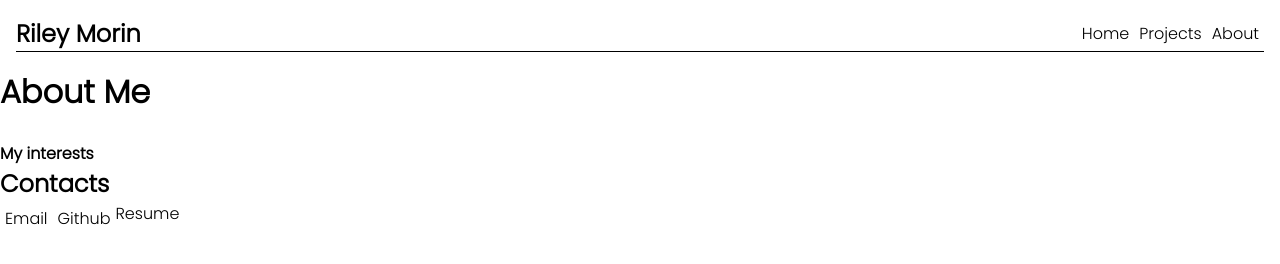
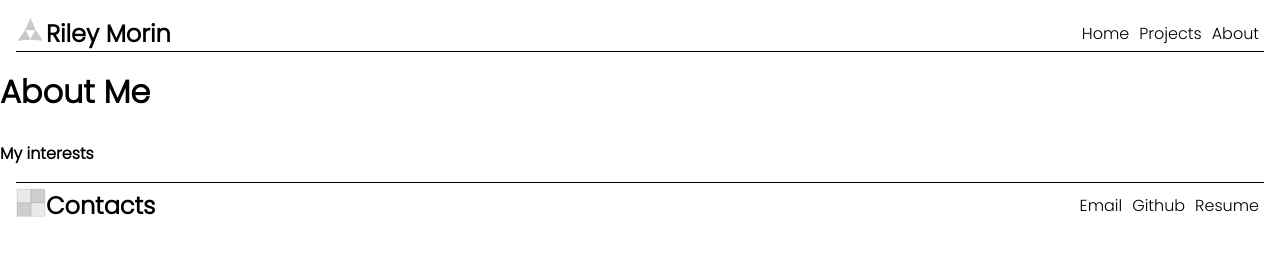
Before and after one commit to Rmorin19/Portfolio, a plain HTML site: page about.html in a window 1280 px wide. Drawn offline with Linux system fonts and the light colour scheme.

Commit message:
started putting imgs and more content

```diff
--- a/about.html
+++ b/about.html
@@ -17,13 +17,18 @@
   <body>
     <header>
       <div class="header-container">
-        <h2>Riley Morin</h2>
+        <div class="name-logo">
+          <img src="images/Logo.png" alt="" width="30px" height="30px" />
+          <h2 id="title">Riley Morin</h2>
+        </div>
         <nav>
+          <div class="navigation">
             <ul>
               <a href="index.html"><li>Home</li></a>
               <a href="index.html"><li>Projects</li></a>
               <a href="about.html"><li>About</li></a>
             </ul>
+          </div>
         </nav>
       </div>
     </header>
@@ -31,6 +36,11 @@
       <div>
         <h1>About Me</h1>
         <p></p>
+      </div>
+      <div id="image-strip">
+        <img src="" alt="" />
+        <img src="" alt="" />
+        <img src="" alt="" />
         <img src="" alt="" />
       </div>
       <div>
@@ -41,15 +51,23 @@
       </div>
     </main>
     <footer>
+      <div class="footer-container">
+        <div class="footer-logo">
+          <img src="images/Capture.PNG" alt="" width="30px" height="30px" />
           <h2>Contacts</h2>
+        </div>
         <ul>
           <a href="mailto:riley.morin@gmail.com"><li>Email</li></a>
           <a href="https://github.com/Rmorin19" target="_blank"
             ><li>Github</li></a
           >
-        <!--once its finished -->
-        <li>Resume</li>
+          <a
+            href="https://smailpembinatrails-my.sharepoint.com/personal/rmorin_smail_pembinatrails_ca/Documents/Resume.pdf"
+            target="_blank"
+            ><li>Resume</li></a
+          >
         </ul>
+      </div>
     </footer>
   </body>
 </html>
--- a/styles.css
+++ b/styles.css
@@ -13,9 +13,31 @@
   border-bottom: 1px solid black;
 }
 
+.footer-container {
+  display: flex;
+  flex-wrap: nowrap;
+  justify-content: space-between;
+  margin: 1em;
+  padding-top: 5px;
+  border-top: 1px solid black;
+}
+
 .name-logo {
   display: flex;
   flex-wrap: nowrap;
+}
+
+.footer-logo {
+  display: flex;
+  flex-wrap: nowrap;
+}
+
+#card1-img {
+  width: 95%;
+}
+
+#card1-img img {
+  width: 100%;
 }
 
 ul {
```
Also changed, not shown: index.html (+15 -5 lines), images/Capture.PNG (added), images/Project 1.PNG (added), images/Project 2.PNG (added), images/Project 3.PNG (added). Lines whose indentation alone changed are shown as unchanged.
